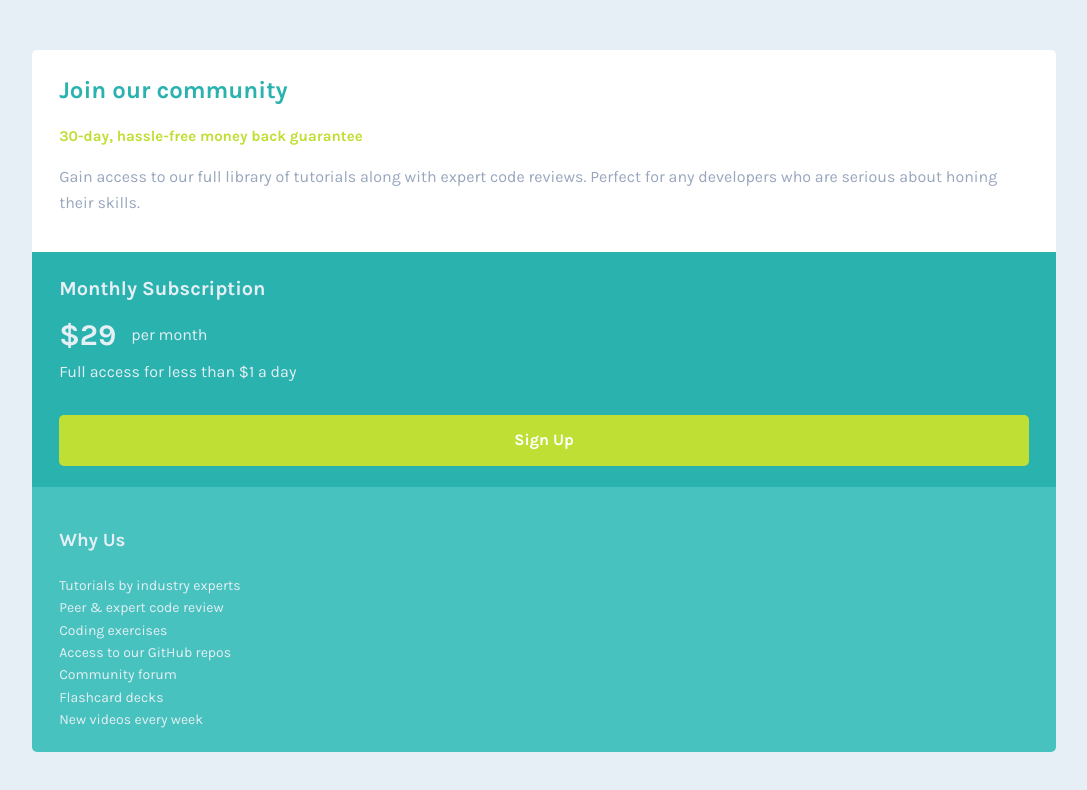
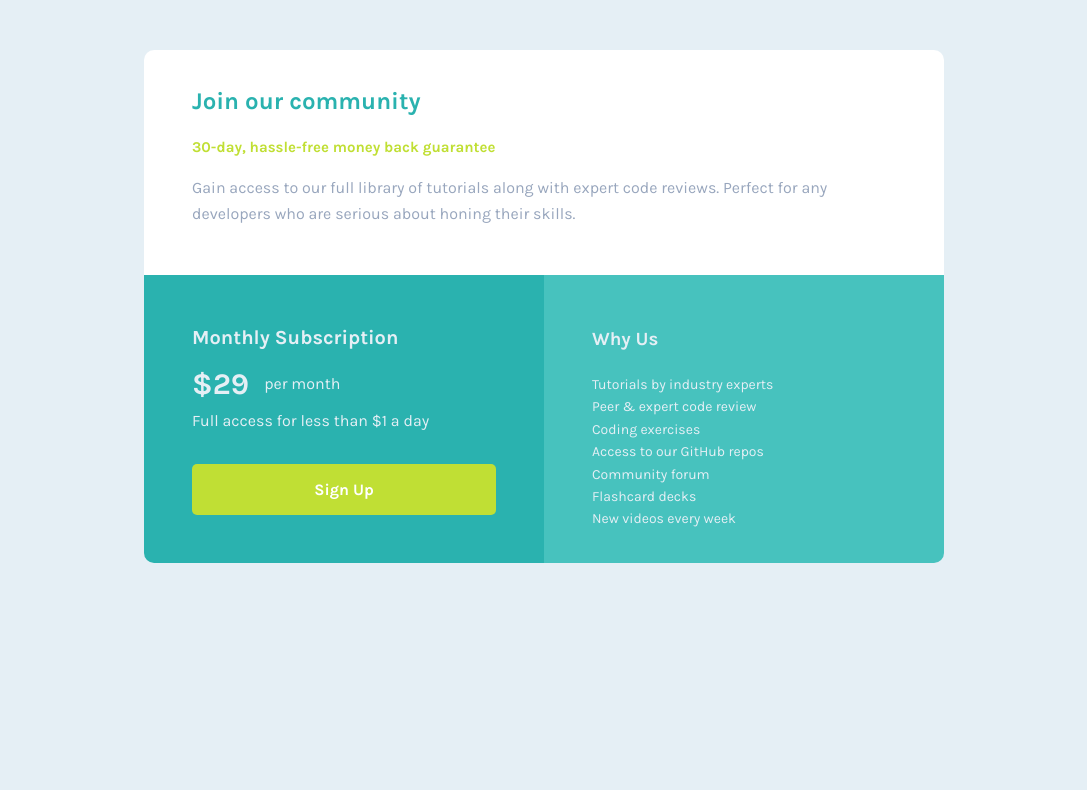
Before and after one commit to hariscs/pricegrid, a plain HTML site: page index.html in a window 1280 px wide. Shown: the whole page, without its empty margins (96-1183 px from the left). Drawn offline with Linux system fonts and the light colour scheme.

Commit message:
desktop version completed

```diff
--- a/css/style.css
+++ b/css/style.css
@@ -14,7 +14,7 @@ body {
 }
 
 .container {
-	max-width: 1440px;
+	max-width: 400px;
 	width: 80%;
 	margin: 0 auto;
 }
@@ -37,7 +37,7 @@ body {
 	background: #fff;
 	color: hsl(218, 22%, 67%);
 	margin-top: 50px;
-	border-radius: 5px 5px 0 0;
+	border-radius: 10px 10px 0 0;
 }
 
 .title-card1 {
@@ -78,10 +78,38 @@ body {
 .card3 {
 	background: hsl(178, 50%, 52%);
 	margin-bottom: 50px;
-	border-radius: 0 0 5px 5px;
+	border-radius: 0 0 10px 10px;
 }
 
 .card3-p {
 	font-size: 14px;
 	margin: 0;
 }
+
+@media (min-width: 800px) {
+	.container {
+		max-width: 800px;
+		display: grid;
+		grid-template-columns: repeat(2, 1fr);
+	}
+
+	.card {
+		padding: 2em 3em;
+	}
+	.card1 {
+		grid-column: 1/-1;
+		grid-row: 1;
+	}
+	.card2 {
+		grid-column: 1;
+		grid-row: 2;
+		border-radius: 0 0 0 10px;
+		justify-content: center;
+		margin-bottom: 50px;
+	}
+	.card3 {
+		grid-column: 2;
+		grid-row: 2;
+		border-radius: 0 0 10px 0;
+	}
+}
```
